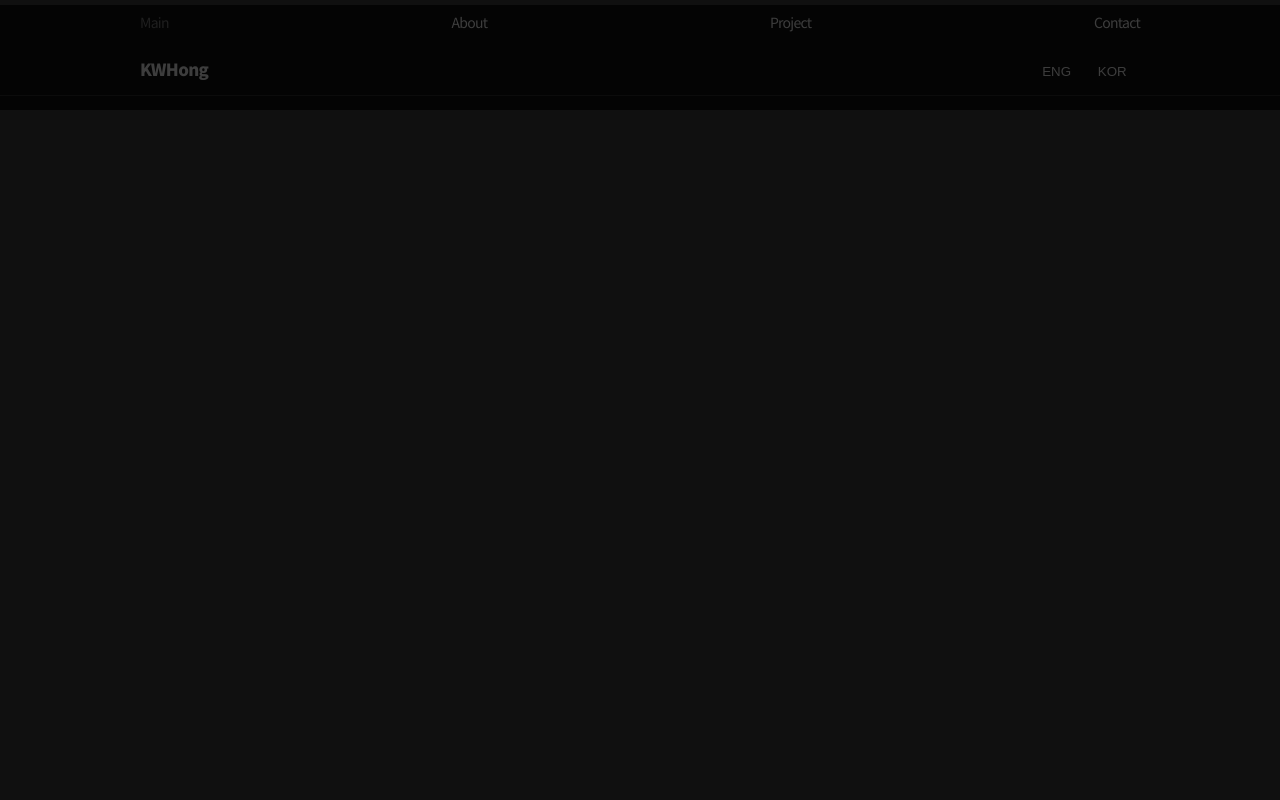
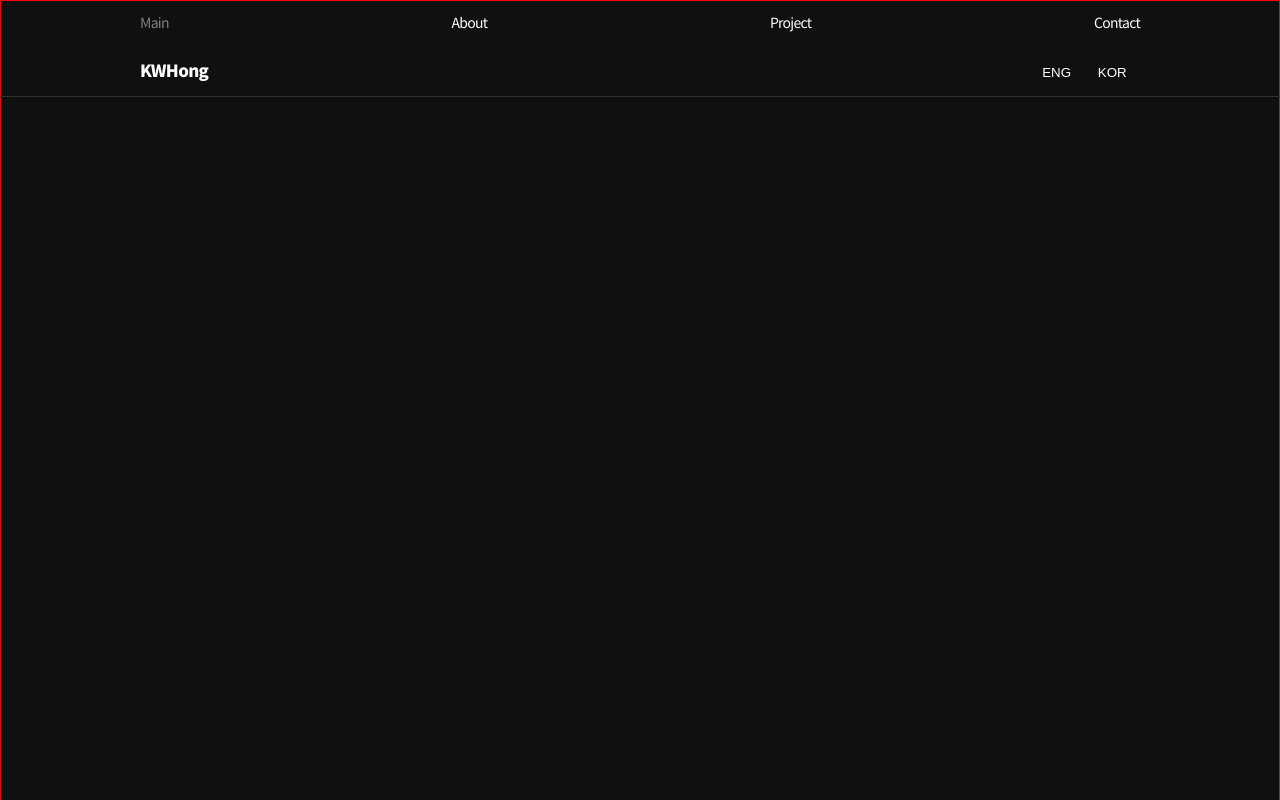
Before and after one commit to kwhong95/portfolio, a React app: page / in a window 1280 px wide. Shown: the top 800 px of the page. Built offline with nearby package versions, Linux system fonts and the light colour scheme.

Commit message:
[Main]Scroll Loop - Set the scroll section that is currently active

```diff
--- a/package.json
+++ b/package.json
@@ -28,6 +28,7 @@
     "@babel/preset-typescript": "^7.15.0",
     "@babel/runtime": "^7.15.4",
     "@pmmmwh/react-refresh-webpack-plugin": "^0.5.1",
+    "@types/lodash": "^4.14.175",
     "@types/react": "^17.0.26",
     "@types/react-dom": "^17.0.9",
     "@types/react-router-dom": "^5.3.0",
--- /dev/null
+++ b/src/hooks/useScroll.ts
@@ -0,0 +1,23 @@
+import { useState, useEffect } from 'react'
+import debounce from 'lodash/debounce'
+
+export function useScroll() {
+  const [scrollY, setScrollY] = useState<number>(0)
+
+  const listener = () => {
+    setScrollY(window.pageYOffset)
+  }
+
+  const delay = 15
+
+  useEffect(() => {
+    window.addEventListener('scroll', debounce(listener, delay))
+    return () => {
+      window.removeEventListener('scroll', listener)
+    }
+  })
+
+  return {
+    scrollY,
+  }
+}
--- a/src/pages/Main/index.tsx
+++ b/src/pages/Main/index.tsx
@@ -3,11 +3,14 @@ import { Container } from '@styles/page-container'
 import { useTranslate } from '@hooks/useTranslate'
 import { ScrollSection } from '@styles/scroll-section-style'
 import { sectionInfo, sectionInfoType } from './section-info'
+import { useScroll } from '@hooks/useScroll'
 
 export const MainPage: React.FC = () => {
   const mainRef = useRef<HTMLDivElement>(null)
+  const { scrollY } = useScroll()
   const SectionInfo: sectionInfoType[] = sectionInfo
-  const [yoffset, setYoffset] = useState<number>(0)
+  const [currentSection, setCurrentSection] = useState<number>(0)
+  let prevScrollHeight = 0
 
   const setLayout = () => {
     for (let i = 0; i < SectionInfo.length; i++) {
@@ -23,27 +26,38 @@ export const MainPage: React.FC = () => {
     }
   }
 
-  const scrollLoop = () => {
-    console.log(yoffset)
+  const onScrollLoop = () => {
+    prevScrollHeight = 0
+    for (let i = 0; i < currentSection; i++) {
+      prevScrollHeight += sectionInfo[i].scrollHeight
+    }
+
+    if (scrollY > prevScrollHeight + sectionInfo[currentSection].scrollHeight) {
+      setCurrentSection((v) => v + 1)
+    }
+
+    if (scrollY < prevScrollHeight) {
+      if (currentSection === 0) return
+      setCurrentSection((v) => v - 1)
+    }
+
+    console.log(currentSection)
   }
-
-  console.log(SectionInfo)
 
   useEffect(() => {
     setLayout()
     window.addEventListener('resize', setLayout)
+    window.addEventListener('scroll', onScrollLoop)
 
-    window.addEventListener('scroll', () => {
-      setYoffset(window.pageYOffset)
-      scrollLoop()
-    })
-
-    return () => window.removeEventListener('resize', setLayout)
+    return () => {
+      window.removeEventListener('resize', setLayout)
+      window.removeEventListener('scroll', onScrollLoop)
+    }
   })
 
   return (
-    <Container ref={mainRef}>
-      <ScrollSection>
+    <Container ref={mainRef} onLoad={setLayout}>
+      <ScrollSection className="scroll-secton-0">
         <h1>{useTranslate('mainTitle')}</h1>
         <div className="sticky-elem main-message">
           <p>
--- a/src/pages/Main/section-info.ts
+++ b/src/pages/Main/section-info.ts
@@ -21,7 +21,7 @@ export const sectionInfo: sectionInfoType[] = [
   {
     id: 2,
     type: 'normal',
-    heightNum: 5,
+    heightNum: 3,
     scrollHeight: 0,
     objs: {},
   },
--- a/src/styles/nav-style.ts
+++ b/src/styles/nav-style.ts
@@ -1,11 +1,19 @@
 import styled from '@emotion/styled'
 
 export const GlobalNav = styled('nav')`
+  position: absolute;
   height: 44px;
   padding: 0 1rem;
+  width: 100%;
+  top: 0;
+  left: 0;
 `
 
 export const LocalNav = styled('nav')`
+  position: absolute;
+  top: 45px;
+  left: 0;
+  width: 100%;
   height: 52px;
   border-bottom: 1px solid #333;
   padding: 0 1rem;
--- a/src/styles/scroll-section-style.ts
+++ b/src/styles/scroll-section-style.ts
@@ -2,6 +2,7 @@ import styled from '@emotion/styled'
 
 export const ScrollSection = styled('section')`
   padding-top: 50vh;
+  border: 1px solid red;
 
   & > h1 {
     font-size: 4rem;
@@ -26,7 +27,7 @@ export const ScrollSection = styled('section')`
 
   .sticky-elem {
     position: fixed;
-    /* display: none; */
+    display: none;
     top: 0;
     left: 0;
     width: 100%;
```
Also changed, not shown: 1 other file (tests, documents, lock files or other folders).
